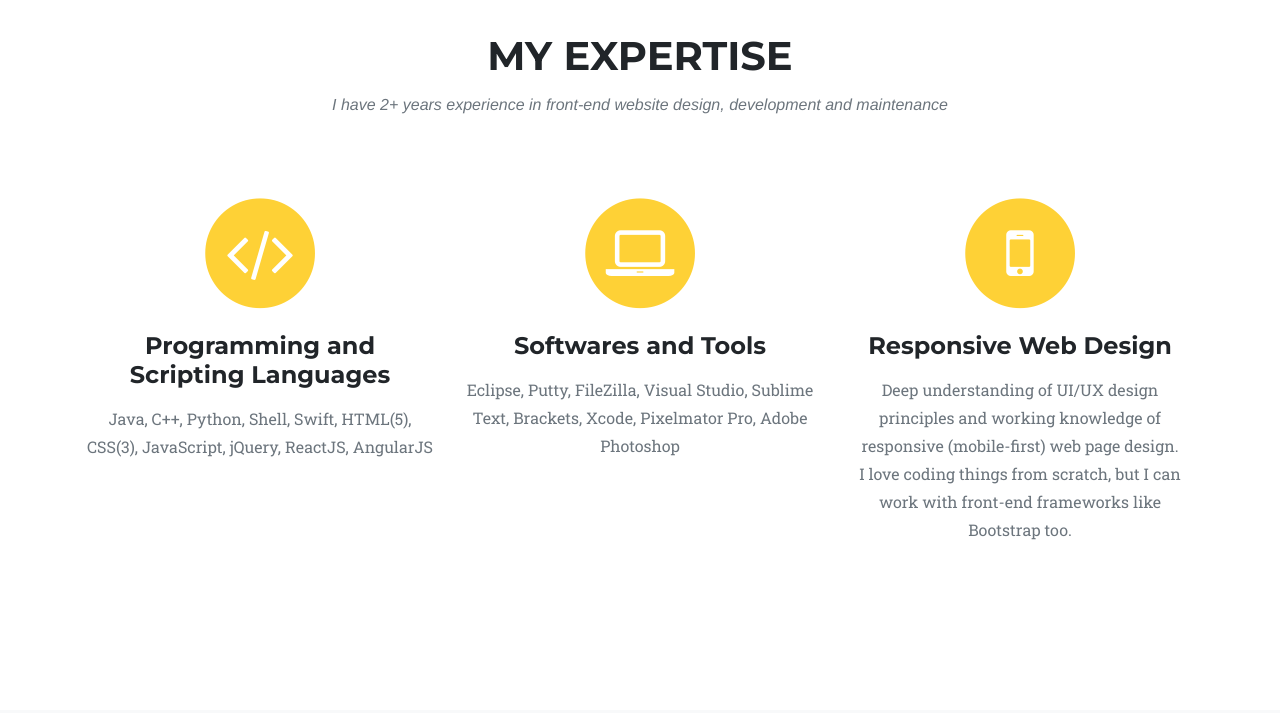
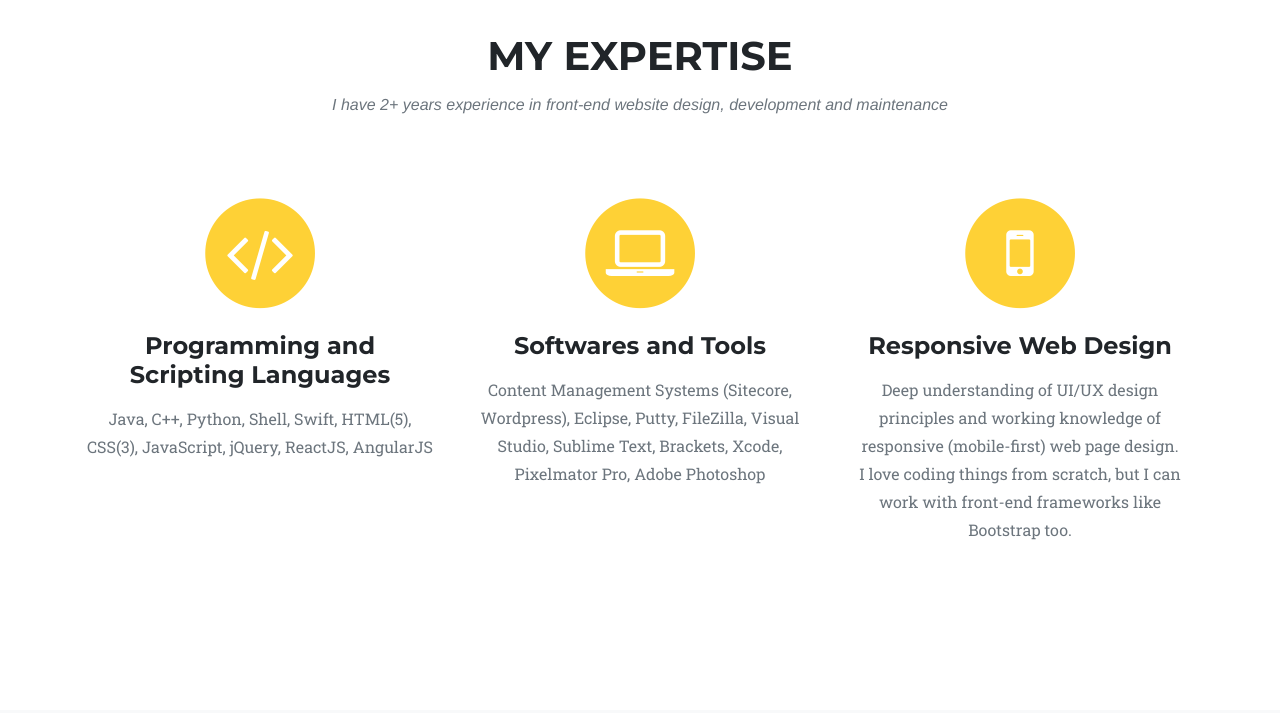
Before and after one commit to saksham1011/Portfolio, a plain HTML site: page index.html in a window 1280 px wide. Shown: the part 2828-3541 px from the top of the page. Drawn offline with Linux system fonts and the light colour scheme; a web font is replaced by a local one.

Commit message:
Update index.html

```diff
--- a/index.html
+++ b/index.html
@@ -179,7 +179,7 @@
               <i class="fa fa-laptop fa-stack-1x fa-inverse"></i>
             </span>
                     <h4 class="service-heading">Softwares and Tools</h4>
-                    <p class="text-muted">Eclipse, Putty, FileZilla, Visual Studio, Sublime Text, Brackets, Xcode, Pixelmator Pro, Adobe Photoshop</p>
+                    <p class="text-muted">Content Management Systems (Sitecore, Wordpress), Eclipse, Putty, FileZilla, Visual Studio, Sublime Text, Brackets, Xcode, Pixelmator Pro, Adobe Photoshop</p>
                 </div>
                 <div class="col-md-4">
                     <span class="fa-stack fa-4x">
```
